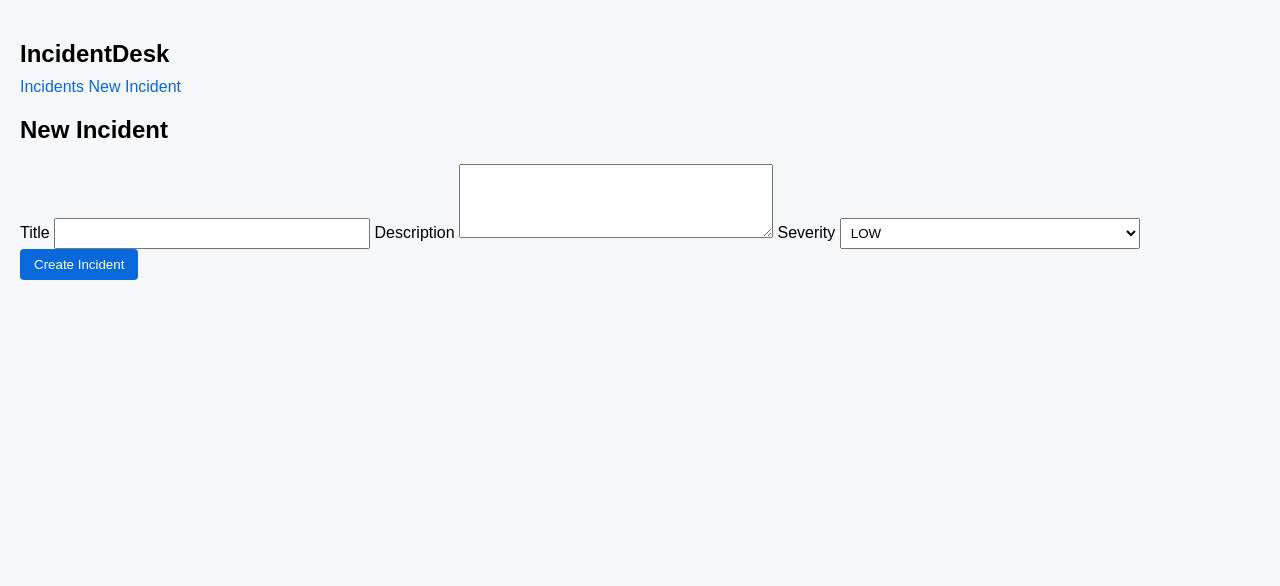
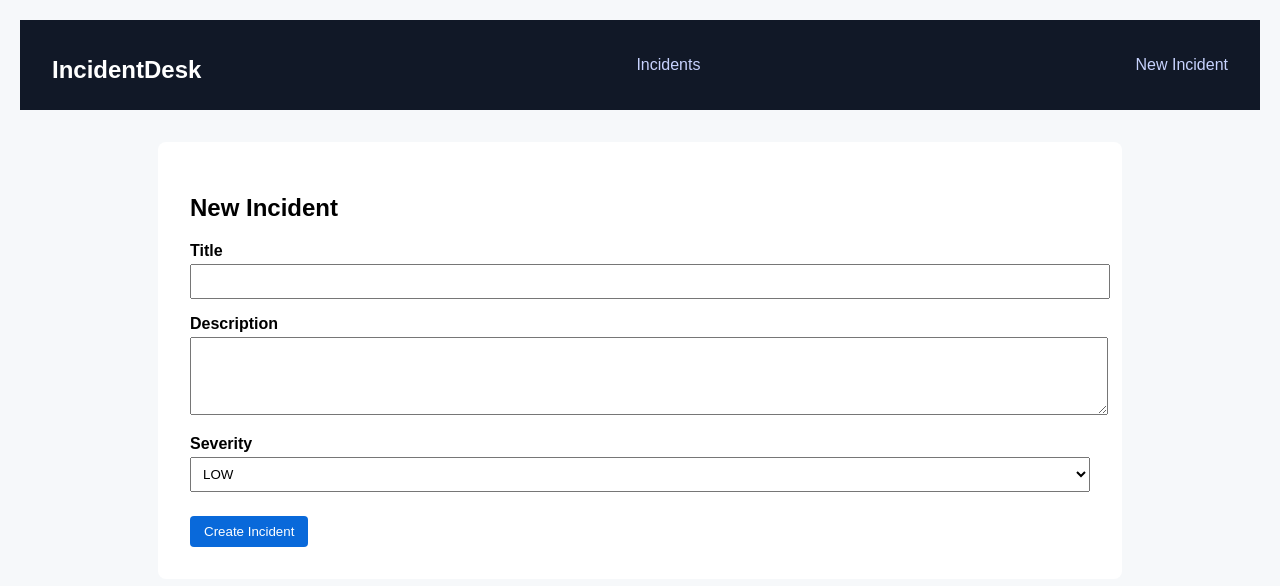
Before and after one commit to nonluthando/IncidentDesk, a Flask app: page /incidents/add in a window 1280 px wide. Shown: the top 586 px of the page. Run offline with Flask 3, Linux system fonts and the light colour scheme.

Commit message:
Update style.css

```diff
--- a/Static/style.css
+++ b/Static/style.css
@@ -53,3 +53,80 @@ select, input, textarea {
     width: 300px;
     max-width: 100%;
 }
+.navbar {
+    background: #111827;
+    color: white;
+    padding: 1rem 2rem;
+    display: flex;
+    justify-content: space-between;
+    align-items: center;
+}
+
+.navbar a {
+    color: #c7d2fe;
+    margin-left: 1rem;
+    text-decoration: none;
+}
+
+.brand {
+    font-weight: bold;
+    font-size: 1.2rem;
+}
+
+.container {
+    max-width: 900px;
+    margin: 2rem auto;
+    background: white;
+    padding: 2rem;
+    border-radius: 8px;
+}
+
+table {
+    width: 100%;
+    border-collapse: collapse;
+}
+
+th, td {
+    padding: 0.75rem;
+    border-bottom: 1px solid #e5e7eb;
+}
+
+.badge {
+    padding: 0.25rem 0.6rem;
+    border-radius: 4px;
+    font-size: 0.75rem;
+    color: white;
+}
+
+.LOW { background: #16a34a; }
+.MEDIUM { background: #f59e0b; }
+.HIGH { background: #dc2626; }
+
+.form label {
+    margin-top: 1rem;
+    display: block;
+    font-weight: 600;
+}
+
+.form input,
+.form textarea,
+.form select {
+    width: 100%;
+    padding: 0.5rem;
+    margin-top: 0.25rem;
+}
+
+.form button {
+    margin-top: 1.5rem;
+}
+
+.incident-card {
+    background: #f9fafb;
+    padding: 1rem;
+    border-radius: 6px;
+}
+
+.empty {
+    color: #6b7280;
+    font-style: italic;
+}
```
